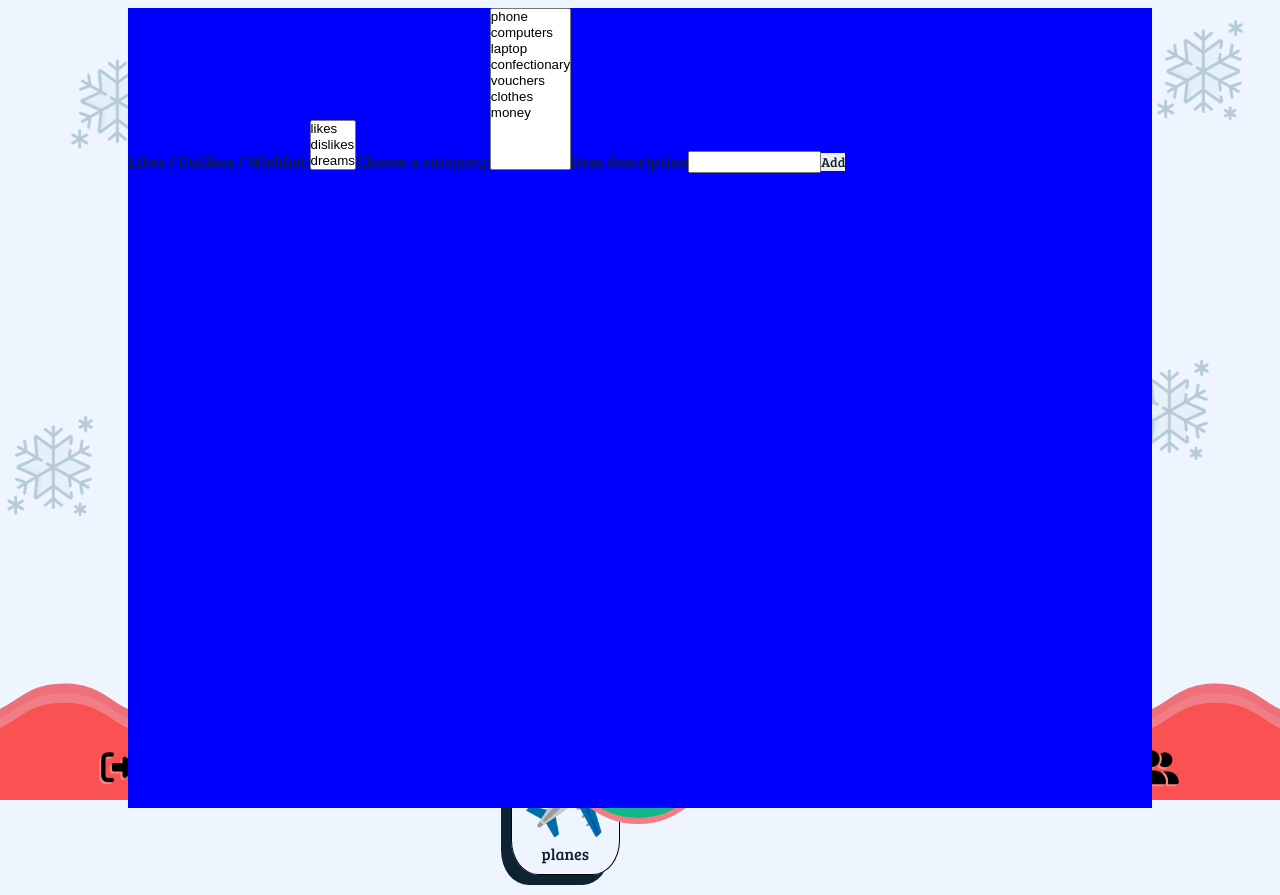
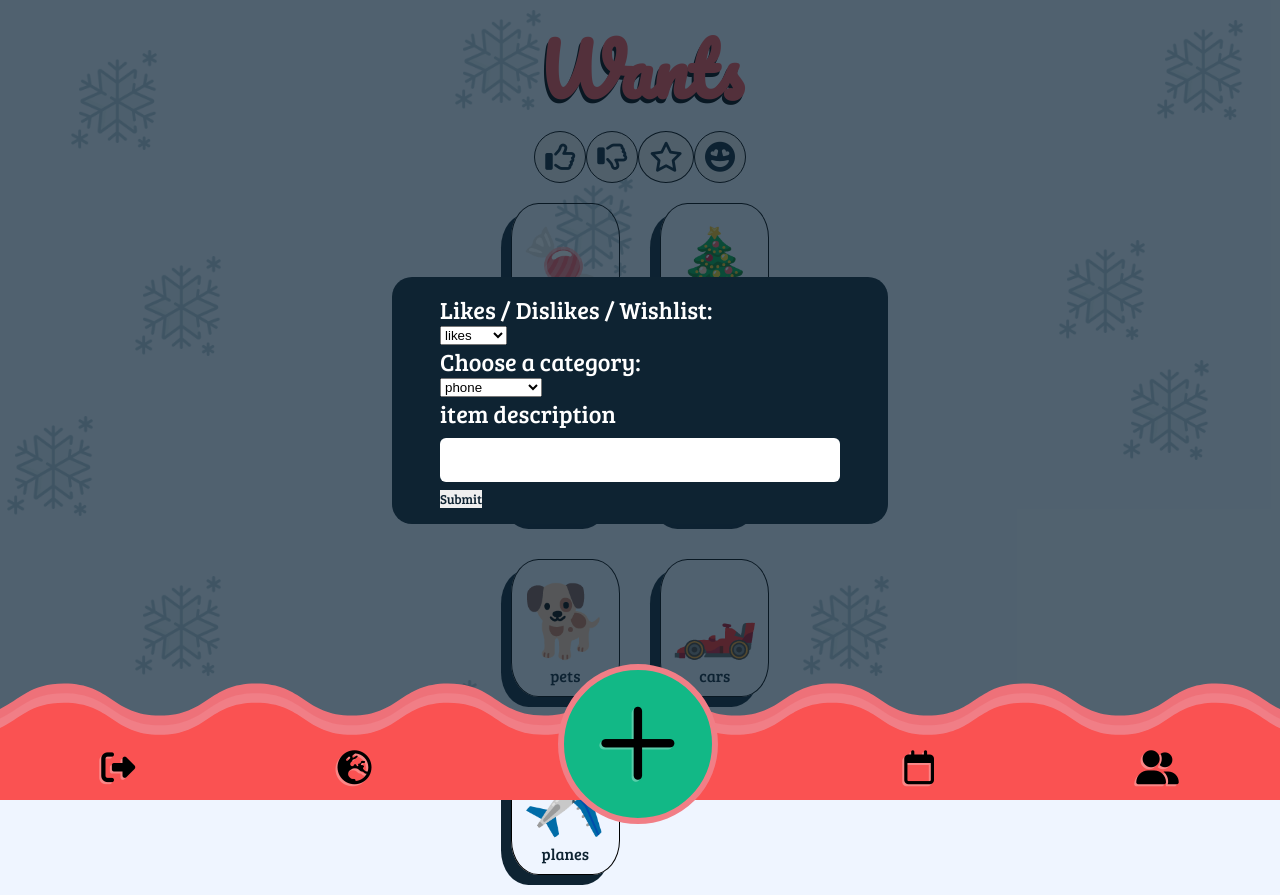
Before and after one commit to siddav83/happy-holiday-frontend, a React (Create React App) app: page /tab in a window 1280 px wide. Built offline with nearby package versions, Linux system fonts and the light colour scheme; a web font is replaced by a local one.

Commit message:
added form

```diff
--- a/src/Components/AddNav/style.css
+++ b/src/Components/AddNav/style.css
@@ -62,8 +62,13 @@
 
 .likeAndDislikeForm {
     position: absolute;
-	width: 80%;
-	height: 100%;
-	z-index: 1000;
-	background-color: blue;
+    display: flex;
+    justify-content: center;
+    align-items: center;
+    top: 0;
+    right: 0;
+    bottom: 0;
+    left: 0;
+    background-color: rgba(14, 35, 50, 0.7);
+    color: white;
 }
--- a/src/Components/CategoryCard/style.css
+++ b/src/Components/CategoryCard/style.css
@@ -10,7 +10,6 @@
     min-height: 50px;
 }
 .card p {
-    position: relative;
     text-align: center;
 }
 
--- a/src/Pages/Tab/Tab.js
+++ b/src/Pages/Tab/Tab.js
@@ -5,19 +5,7 @@ import { TabNav, AddNav, CategoryCard } from "../../Components";
 import "./style.css";
 
 export default function Tab(data) {
-    const {
-        categoryList,
-        setCategoryList,
-        categoryData,
-        category,
-        setCategory,
-        visible,
-        setVisible,
-        type,
-        setType,
-        nameItem,
-        setNameItem,
-    } = useContext(CategoryContext);
+    const { categoryData, visible, setVisible } = useContext(CategoryContext);
 
     const { userData, setUserData } = useContext(UserContext);
 
@@ -34,6 +22,11 @@ export default function Tab(data) {
         setUserData((prev) => {
             return { ...prev, [type]: [...prev[type], { obj }] };
         });
+        //  reference
+        // const newVariable = userData;
+        // newVariable[type] = [...userData[type], obj];
+        // setUserData(newVariable);
+
         setVisible(!visible);
     };
 
@@ -43,27 +36,19 @@ export default function Tab(data) {
         <div className="main-container">
             <h1>Wants</h1>
             {!visible ? (
-                <form className="likeAndDislikeForm" onSubmit={onSubmitHandler}>
-                    <label htmlFor="type">Likes / Dislikes / Wishlist:</label>
-                    <select
-                        id="type"
-                        name="type"
-                        size="3"
-                        // onClick={typeInputHandler}
-                    >
+                <div className="add-or-invite-container">
+                    <form className="add-or-invite" onSubmit={onSubmitHandler}>
+                        <label htmlFor="type">
+                            Likes / Dislikes / Wishlist:
+                        </label>
+                        <select id="type" name="type">
                             <option value="wants">likes</option>
                             <option value="dislikes">dislikes</option>
                             <option value="dreams">dreams</option>
                             <option value="brands">brands</option>
                         </select>
                         <label htmlFor="category">Choose a category:</label>
-                    <select
-                        // onClick={categoryInputHandler}
-                        id="category"
-                        name="category"
-                        size="10"
-                        multiple
-                    >
+                        <select id="category" name="category">
                             <option value="phone">phone</option>
                             <option value="computers">computers</option>
                             <option value="laptop">laptop</option>
@@ -73,14 +58,10 @@ export default function Tab(data) {
                             <option value="money">money</option>
                         </select>
                         <label htmlFor="item">item description</label>
-                    <input
-                        // onClick={nameInputHandler}
-                        type="text"
-                        id="item"
-                        name="item"
-                    />
-                    <button>Add</button>
+                        <input type="text" id="item" name="item" />
+                        <button>Submit</button>
                     </form>
+                </div>
             ) : (
                 visible
             )}
--- a/src/Pages/Tab/style.css
+++ b/src/Pages/Tab/style.css
@@ -2,3 +2,75 @@
     display: grid;
     grid-template-columns: 1fr 1fr;
 }
+
+.like-dislike-container {
+    z-index: 200;
+    position: absolute;
+    display: flex;
+    justify-content: center;
+    align-items: center;
+    top: 0;
+    right: 0;
+    bottom: 0;
+    left: 0;
+    background-color: rgba(14, 35, 50, 0.7);
+    color: white;
+}
+
+.add-or-dislike {
+    z-index: 100;
+    position: absolute;
+    display: flex;
+    justify-content: center;
+    align-items: flex-start;
+    flex-direction: column;
+    background-color: var(--text-color);
+    border-radius: 20px;
+    padding: 1rem 3rem;
+    font-size: 24px;
+}
+
+.add-or-dislike label {
+    color: white;
+}
+
+.add-or-dislike input {
+    border-radius: 6px;
+    margin: 0.5rem 0;
+    padding: 0.5rem;
+    width: 60vw;
+    max-width: 400px;
+    border: none;
+    font-size: 20px;
+    transition: 0.3s ease-in-out;
+}
+
+.add-or-dislike input[type="submit"] {
+    font-weight: 800;
+}
+
+.add-or-dislike input[type="submit"]:hover {
+    background-color: var(--red);
+    color: white;
+}
+
+.add-or-dislike i {
+    position: absolute;
+    top: 2%;
+    right: 2%;
+    color: white;
+    font-size: 30px;
+    cursor: pointer;
+    transition: 0.3s ease-in-out;
+}
+
+.add-or-dislike i:hover {
+    color: var(--red);
+}
+
+.add-or-dislike form {
+    display: flex;
+    flex-direction: column;
+    justify-content: center;
+    align-items: center;
+}
```
Also changed, not shown: src/Components/AddFriend/AddFriend.js (+10 -2 lines). Lines whose indentation alone changed are shown as unchanged.
